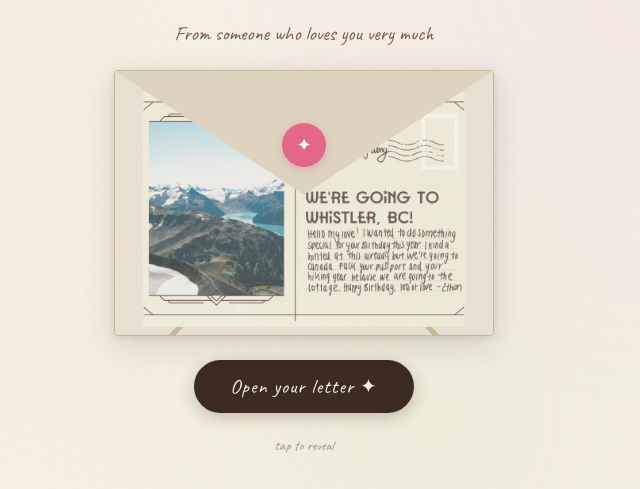
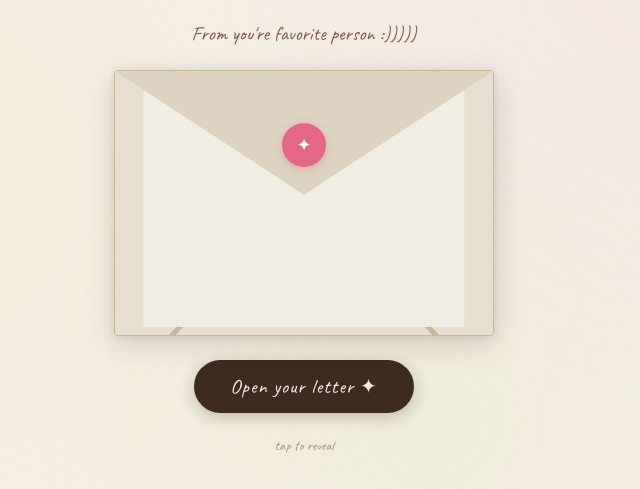
Before and after one commit to ethanchengluong/birthday-card, a plain HTML site: page index.html in a window 1280 px wide. Shown: the part 221-710 px from the top of the page, without its empty margins (336-976 px from the left). Drawn offline with nearby package versions, Linux system fonts and the light colour scheme; a web font is replaced by a local one.

Commit message:
Update index.html

```diff
--- a/index.html
+++ b/index.html
@@ -162,12 +162,6 @@
     overflow: hidden;
   }
 
-  .card-in-envelope img {
-    width: 100%; height: 100%;
-    object-fit: cover;
-    opacity: 0.7;
-  }
-
   .card-in-envelope.rising {
     transform: translateX(-50%) translateY(-110%);
   }
@@ -283,13 +277,11 @@
 <div class="scene">
   <div class="landing" id="landing">
     <p class="landing-title">You have a letter<br>waiting for you ✦</p>
-    <p class="landing-sub">From someone who loves you very much</p>
+    <p class="landing-sub">From you're favorite person :)))))</p>
 
     <div class="envelope-wrapper" id="envelopeWrapper">
       <div class="envelope">
-        <div class="card-in-envelope" id="cardInEnvelope">
-          <img src="birthday_card.png" alt="birthday card" />
-        </div>
+        <div class="card-in-envelope" id="cardInEnvelope"></div>
         <div class="envelope-flap" id="envFlap"></div>
         <div class="seal" id="seal"></div>
       </div>
```
